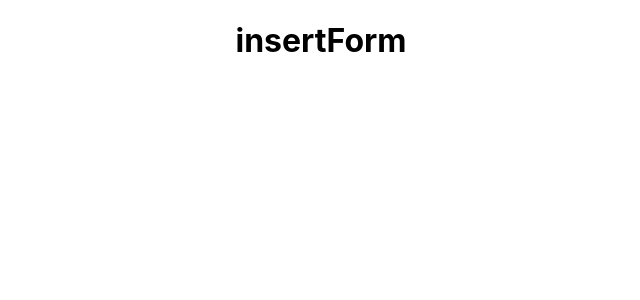
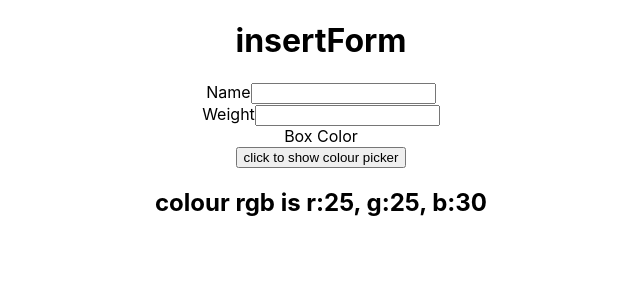
Before and after one commit to sas4n/Box-shipping, a React (Create React App) app in the folder client/: page /#/addBox in a window 1280 px wide. Shown: the top 300 px of the page, without its empty margins (319-959 px from the left). Built offline with nearby package versions, Linux system fonts and the light colour scheme.

Commit message:
colour picker added

```diff
--- a/client/package.json
+++ b/client/package.json
@@ -7,13 +7,14 @@
     "@testing-library/react": "^12.1.4",
     "@testing-library/user-event": "^13.5.0",
     "react": "^18.0.0",
+    "react-color": "^2.19.3",
     "react-dom": "^18.0.0",
     "react-router-dom": "^6.3.0",
     "react-scripts": "5.0.0",
     "web-vitals": "^2.1.4"
   },
   "scripts": {
-    "start": "react-scripts start",
+    "start": "set PORT=8080 && react-scripts start",
     "build": "react-scripts build",
     "test": "react-scripts test",
     "eject": "react-scripts eject"
--- a/client/src/App.js
+++ b/client/src/App.js
@@ -2,13 +2,14 @@ import logo from './logo.svg';
 import './App.css';
 import InsertForm from './Components/InsertForm.js'
 import ListBoxes from './Components/ShippingList'
+import {Home} from './Components/Home.js'
 import {HashRouter as Router, Routes, Route} from 'react-router-dom'
 function App() {
   return (
     <Router>
     <div className="App">
-
         <Routes>
+          <Route path="/" element= {<Home/>}/>
           <Route path="/addBox" element={<InsertForm/>}/>
           <Route path="/listBoxes" element={<ListBoxes/>}/>
         </Routes>
--- /dev/null
+++ b/client/src/Components/ColourPicker.js
@@ -0,0 +1,34 @@
+import {useState } from 'react'
+import {ChromePicker} from 'react-color'
+
+const ColorPicker = () => {
+    const initialColourRGB = {
+        r:25,
+        g:25,
+        b:30,
+        a:1
+    }
+    const [colour, setColour] = useState(initialColourRGB)
+    const [visible, setVisible] = useState(false)
+    const clickHandler = () => {
+        setVisible(visible=>!visible)
+        console.log(colour)
+    }
+    const changeColourHandler = (newColour) => {
+        console.log(newColour.rgb)
+        setColour({...newColour.rgb})
+    }
+    return(
+        <div>
+            <button onClick={clickHandler}>{visible?'choose the colour':'click to show colour picker'}</button>
+            {visible ?
+                <ChromePicker
+                    color={colour}
+                    onChange={changeColourHandler}/>
+            : null}
+            <h2>colour rgb is r:{colour.r}, g:{colour.g}, b:{colour.b}</h2>
+        </div>
+    )
+}
+
+export default ColorPicker
--- /dev/null
+++ b/client/src/Components/Home.js
@@ -0,0 +1,8 @@
+import {Link} from 'react-router-dom'
+export const Home = () => {
+    return (
+        <div><Link to="/addBox"> Add Box</Link>
+        <Link to="/listBoxes"> List Boxes</Link>
+        </div>
+    )
+}
--- a/client/src/Components/InsertForm.js
+++ b/client/src/Components/InsertForm.js
@@ -1,8 +1,30 @@
 import react from 'react'
+import ColorPicker from './ColourPicker'
 
 const insertForm = () => {
+    const submitHandler = (event) => {
+        event.preventDefault()
+    }
     return(
-        <h1>insertForm</h1>
+        <div className='form-container'>
+            <h1>insertForm</h1>
+        <form onSubmit={submitHandler}>
+            <div>
+                <label >Name</label>
+                <input type='text' name='name' id='name'/>
+            </div>
+            <div>
+                <label >Weight</label>
+                <input type='number' name='weight' id='weight'/>
+            </div>
+            <div>
+                <label >Box Color </label>
+                <ColorPicker/>
+            </div>
+
+        </form>
+        </div>
+
     )
 }
 
--- a/client/src/index.js
+++ b/client/src/index.js
@@ -1,14 +1,16 @@
 import React from 'react';
-import ReactDOM from 'react-dom';
 import './index.css';
 import App from './App';
 import reportWebVitals from './reportWebVitals';
+import ReactDOMClient from 'react-dom/client';
 
-ReactDOM.render(
+const container = document.getElementById('root');
+const root = ReactDOMClient.createRoot(container);
+
+root.render(
   <React.StrictMode>
     <App />
-  </React.StrictMode>,
-  document.getElementById('root')
+  </React.StrictMode>
 );
 
 // If you want to start measuring performance in your app, pass a function
```
Also changed, not shown: 2 other files (tests, documents, lock files or other folders).
